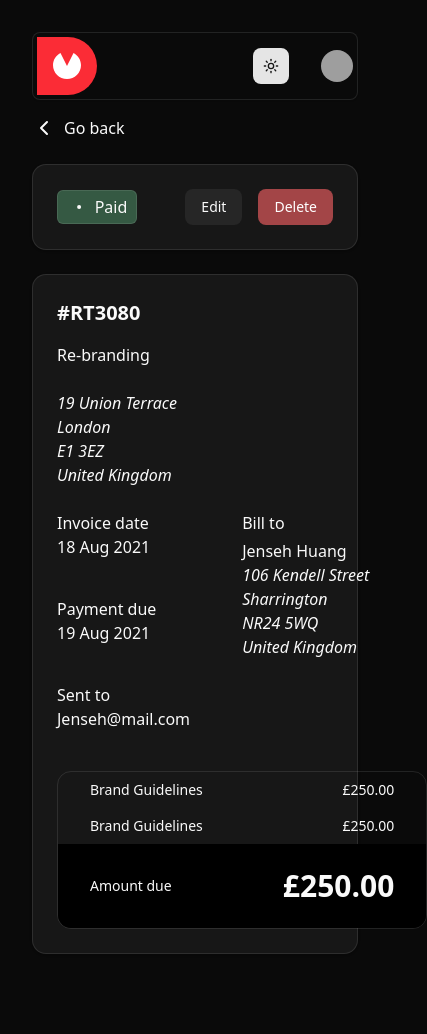
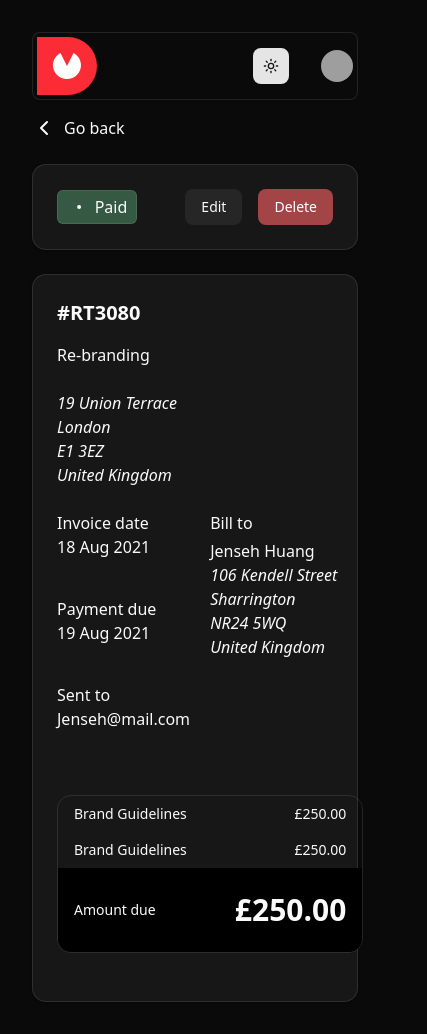
Before and after one commit to femogiga/invoiceapp, a React (Vite) app in the folder client/: page /invoices/1 in a window 390 px wide. Shown: the whole page, 427 px wide, since content can reach past the window. Before the commit the page ends 986 px from the top, so only its background shows below. Built offline with nearby package versions, Linux system fonts and the light colour scheme; grey boxes are pictures that could not be loaded.

Commit message:
invoilce detail complete 1.0

```diff
--- a/client/src/index.css
+++ b/client/src/index.css
@@ -118,3 +118,6 @@
     @apply bg-background text-foreground;
   }
 }
+#root{
+  padding:0
+}
--- a/client/src/pages/invoicedetails/InvoiceDetails.tsx
+++ b/client/src/pages/invoicedetails/InvoiceDetails.tsx
@@ -86,65 +86,70 @@ const InvoiceDetails = () => {
                 </address>
               </div>
             </article>
-            <section className=''>
+            <section className='py-6'>
               <Table className='rounded-xl border border-separate border-spacing-0 overflow-hidden'>
                 <TableHeader className=''>
                   <TableRow className='border-none'>
-                    <TableHead className='px-8 hidden md:table-cell'>
+                    <TableHead className='px-4  hidden md:px-8 md:table-cell'>
                       Item name
                     </TableHead>
-                    <TableHead className='px-8 hidden md:table-cell'>
+                    <TableHead className='px-4 hidden md:table-cell md:px-8'>
                       Quantity
                     </TableHead>
-                    <TableHead className='px-8 hidden md:table-cell'>
+                    <TableHead className='px-4 hidden md:table-cell md:px-8'>
                       Price
                     </TableHead>
-                    <TableHead className='px-8 text-right hidden md:table-cell'>
+                    <TableHead className='px-4 text-right hidden md:table-cell md:px-8'>
                       Total
                     </TableHead>
                   </TableRow>
                 </TableHeader>
                 <TableBody className=''>
                   <TableRow className='h-8 border-none'>
-                    <TableCell className='font-medium px-8'>
+                    <TableCell className='font-medium px-4 md:px-8 font-wrap'>
+                      Brand Guidelines
+                    </TableCell>
+                    <TableCell className='table-cells md:hidden '></TableCell>
+                    <TableCell className='table-cells md:hidden'></TableCell>
+                    <TableCell className='px-4 hidden md:table-cell md:px-8'>
+                      1
+                    </TableCell>
+                    <TableCell className='px-4 hidden md:table-cell md:px-8'>
+                      £250.00
+                    </TableCell>
+                    <TableCell className='text-right px-4 md:px-8'>
+                      {' '}
+                      £250.00
+                    </TableCell>
+                  </TableRow>
+
+                  <TableRow className='h-8 border-none'>
+                    <TableCell className='font-medium px-4 md:px-8'>
                       Brand Guidelines
                     </TableCell>
                     <TableCell className='table-cells md:hidden'></TableCell>
                     <TableCell className='table-cells md:hidden'></TableCell>
-                    <TableCell className='px-8 hidden md:table-cell'>
+                    <TableCell className='px-4 hidden md:table-cell md:px-8'>
                       1
                     </TableCell>
-                    <TableCell className='px-8 hidden md:table-cell'>
+                    <TableCell className=' px-4 hidden md:table-cell md:px-8'>
                       £250.00
                     </TableCell>
-                    <TableCell className='text-right px-8'> £250.00</TableCell>
+                    <TableCell className='text-right px-4 md:px-8 '>
+                      £250.00
+                    </TableCell>
                   </TableRow>
 
-                  <TableRow className='h-8 border-none'>
-                    <TableCell className='font-medium px-8'>
-                      Brand Guidelines
-                    </TableCell>
-                    <TableCell className='table-cells md:hidden'></TableCell>
-                    <TableCell className='table-cells md:hidden'></TableCell>
-                    <TableCell className='px-8 hidden md:table-cell '>
-                      1
-                    </TableCell>
-                    <TableCell className=' px-8 hidden md:table-cell'>
-                      £250.00
-                    </TableCell>
-                    <TableCell className='text-right px-8 '> £250.00</TableCell>
-                  </TableRow>
-
-                  <TableRow className='bg-black '>
+                  <TableRow className='bg-black'>
                     <TableCell
                       colSpan={2}
-                      className='font-medium col-span-2 px-8'>
+                      className='font-medium col-span-2 px-4 md:px-8'>
                       Amount due
                     </TableCell>
 
                     <TableCell
                       colSpan={2}
-                      className='text-right font-bold text-3xl py-6 px-8'>
+                      className='text-right font-bold text-3xl py-6 px-4 md:px-8'>
                       £250.00
                     </TableCell>
                   </TableRow>
```
